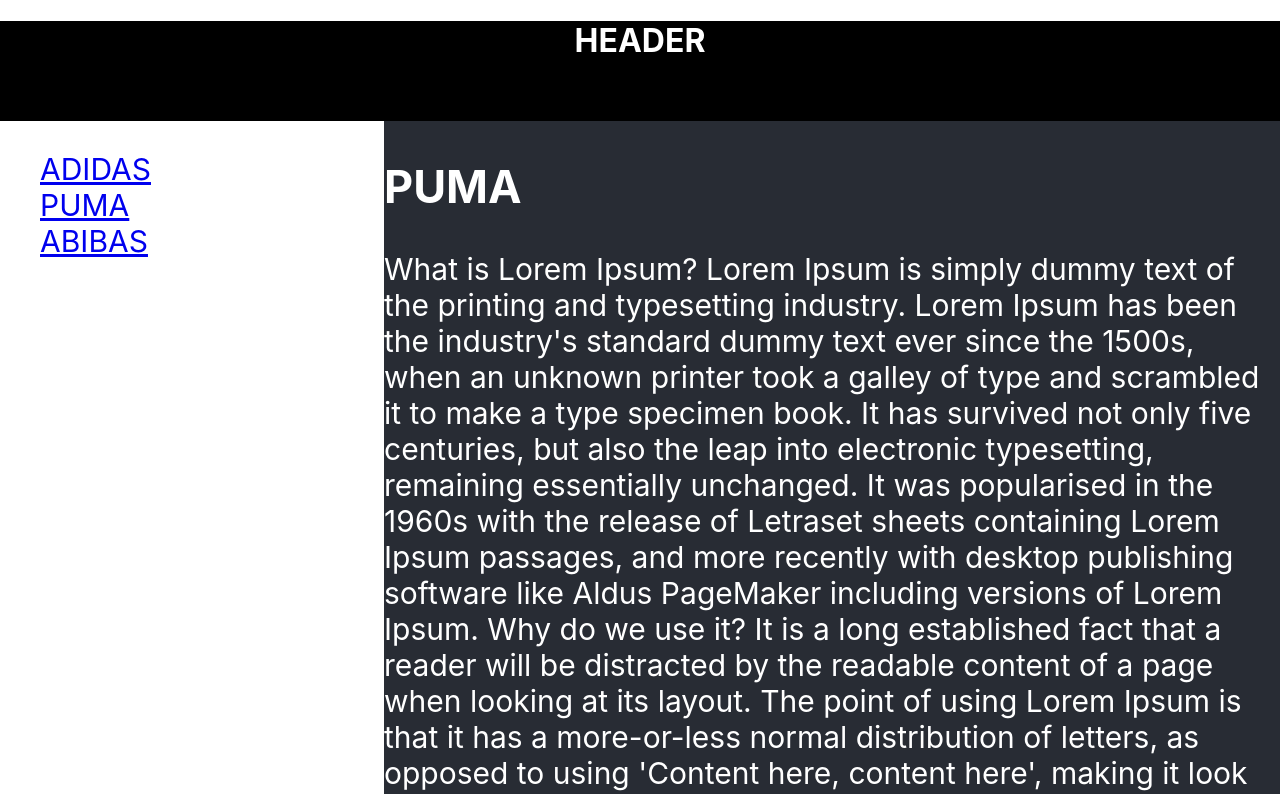
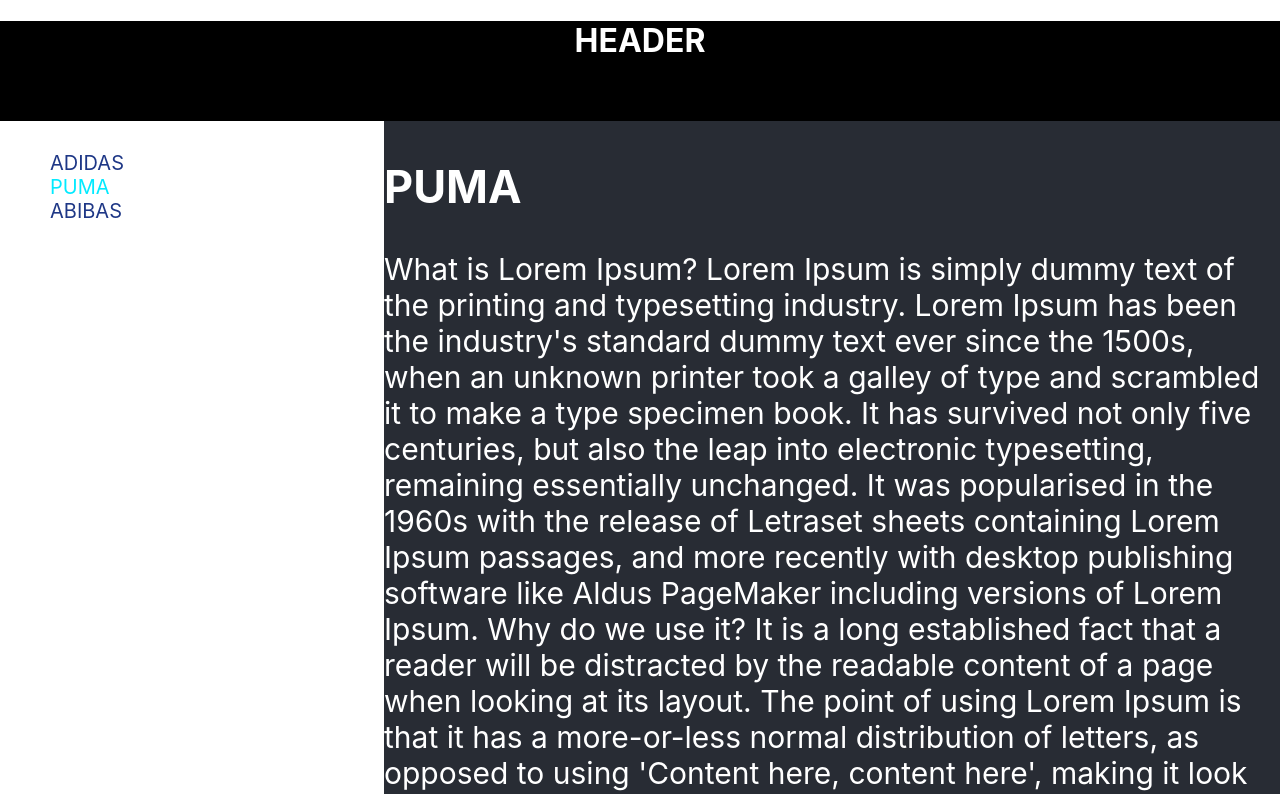
Before and after one commit to golzi99/react-router-dom, a React (Create React App) app: page /page2 in a window 1280 px wide. Shown: the top 794 px of the page. Built offline with nearby package versions, Linux system fonts and the light colour scheme.

Commit message:
refactor for styled components

```diff
--- a/package.json
+++ b/package.json
@@ -14,6 +14,7 @@
     "react-dom": "^18.3.1",
     "react-router-dom": "^6.26.2",
     "react-scripts": "5.0.1",
+    "styled-components": "^6.1.13",
     "typescript": "^4.4.2",
     "web-vitals": "^2.1.0"
   },
--- a/src/App.css
+++ /dev/null
@@ -1,38 +0,0 @@
-.App {
-  text-align: center;
-}
-
-.App-logo {
-  height: 40vmin;
-  pointer-events: none;
-}
-
-@media (prefers-reduced-motion: no-preference) {
-  .App-logo {
-    animation: App-logo-spin infinite 20s linear;
-  }
-}
-
-.App-header {
-  background-color: #282c34;
-  min-height: 100vh;
-  display: flex;
-  flex-direction: column;
-  align-items: center;
-  justify-content: center;
-  font-size: calc(10px + 2vmin);
-  color: white;
-}
-
-.App-link {
-  color: #61dafb;
-}
-
-@keyframes App-logo-spin {
-  from {
-    transform: rotate(0deg);
-  }
-  to {
-    transform: rotate(360deg);
-  }
-}
--- a/src/App.tsx
+++ b/src/App.tsx
@@ -1,46 +1,43 @@
 import React from 'react';
-import styles from './components/Site.module.css';
 import {PageOne} from './components/pages/PageOne';
 import {PageTwo} from './components/pages/PageTwo';
 import {PageThree} from './components/pages/PageThree';
-import {NavLink, Route, Routes} from 'react-router-dom';
+import {Navigate, NavLink, Route, Routes} from 'react-router-dom';
 import {Error404} from './components/pages/Error404';
-
+import {S} from './components/pages/_styles'
 
 function App() {
-
-
     return (
         <div>
-            <div className={styles.header}><h1>HEADER</h1></div>
-            <div className={styles.body}>
-                <div className={styles.nav}>
+            <S.Header><h1>HEADER</h1></S.Header>
+            <S.Body>
+                <S.NavBar>
                     <ul>
-                        <div>
+                        <S.NavWrapper>
                             <NavLink to={'/page1'}>ADIDAS</NavLink>
-                        </div>
-
-                        <div>
+                        </S.NavWrapper>
+                        <S.NavWrapper>
                             <NavLink to={'/page2'}>PUMA</NavLink>
-                        </div>
-                        <div>
+                        </S.NavWrapper>
+                        <S.NavWrapper>
                             <NavLink to={'/page3'}>ABIBAS</NavLink>
-                        </div>
+                        </S.NavWrapper>
                     </ul>
-                </div>
-                <div className={styles.content}>
+                </S.NavBar>
+                <S.Content>
                     <Routes>
                         <Route path={'/page1'} element={<PageOne/>}></Route>
                         <Route path={'/page2'} element={<PageTwo/>}></Route>
                         <Route path={'/page3'} element={<PageThree/>}></Route>
-                        <Route path="*" element={<Error404/>} />
+                        <Route path={'/page/error'} element={<Error404/>}></Route>
+                        <Route path={'/'} element={<Navigate to={'/page1'}/>}/>
+                        <Route path="/*" element={<Navigate to={'/page/error'}/>}/>
                     </Routes>
-                </div>
-            </div>
-            <div className={styles.footer}>abibas 2023</div>
+                </S.Content>
+            </S.Body>
+            <S.Footer>abibas 2023</S.Footer>
         </div>
     );
 }
 
-
 export default App;
--- a/src/components/Site.module.css
+++ /dev/null
@@ -1,36 +0,0 @@
-.header {
-    background-color: #000000;
-    width: 100%;
-    height: 100px;
-    text-align: center;
-    color: white;
-}
-
-.body{
-    display: flex;
-}
-
-.nav{
-   background-color: white;
-    min-height: 400px;
-    width: 30%;
-    color:#282c34;
-    font-size: 30px;
-
-}
-
-.content{
-    background-color:#282c34;
-    min-height: 400px;
-    width: 70%;
-    color: white;
-    font-size: 30px;
-}
-
-.footer {
-    background-color: #000000;
-    width: 100%;
-    height: 120px;
-    text-align: center;
-    color: white;
-}
--- /dev/null
+++ b/src/components/pages/_styles.ts
@@ -0,0 +1,65 @@
+import styled from 'styled-components';
+
+const NavWrapper = styled.div`
+  margin-left: 10px;
+  font-size: 20px;
+
+  & > a {
+    text-decoration: none;
+    color: #1e3786;
+  }
+
+  & > a.active {
+    text-decoration: none;
+    color: #03eaff
+  }
+
+  & > a.hover {
+    color: steelblue;
+  }
+`
+
+const Header = styled.header`
+  background-color: #000000;
+  width: 100%;
+  height: 100px;
+  text-align: center;
+  color: white;
+`
+
+const Body = styled.div`
+  display: flex;
+`
+
+const NavBar = styled.nav`
+  background-color: white;
+  min-height: 400px;
+  width: 30%;
+  color:#282c34;
+  font-size: 30px;
+`
+
+const Footer = styled.footer`
+  background-color: #000000;
+  width: 100%;
+  height: 120px;
+  text-align: center;
+  color: white;
+`
+
+const Content = styled.div`
+  background-color:#282c34;
+  min-height: 400px;
+  width: 70%;
+  color: white;
+  font-size: 30px;
+`
+
+export const S = {
+    NavWrapper,
+    Header,
+    Body,
+    NavBar,
+    Footer,
+    Content
+}
```
Also changed, not shown: 1 other file (tests, documents, lock files or other folders).
